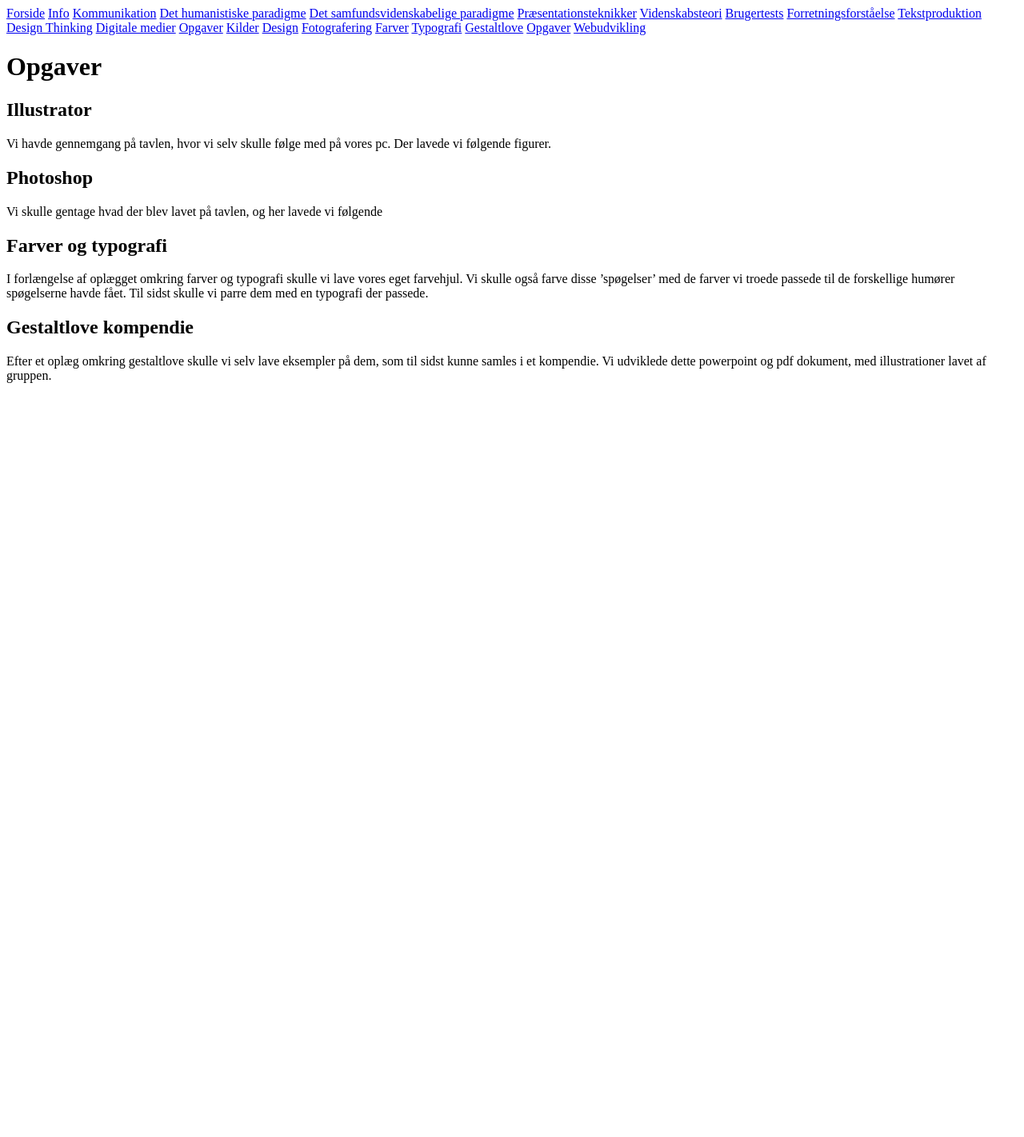
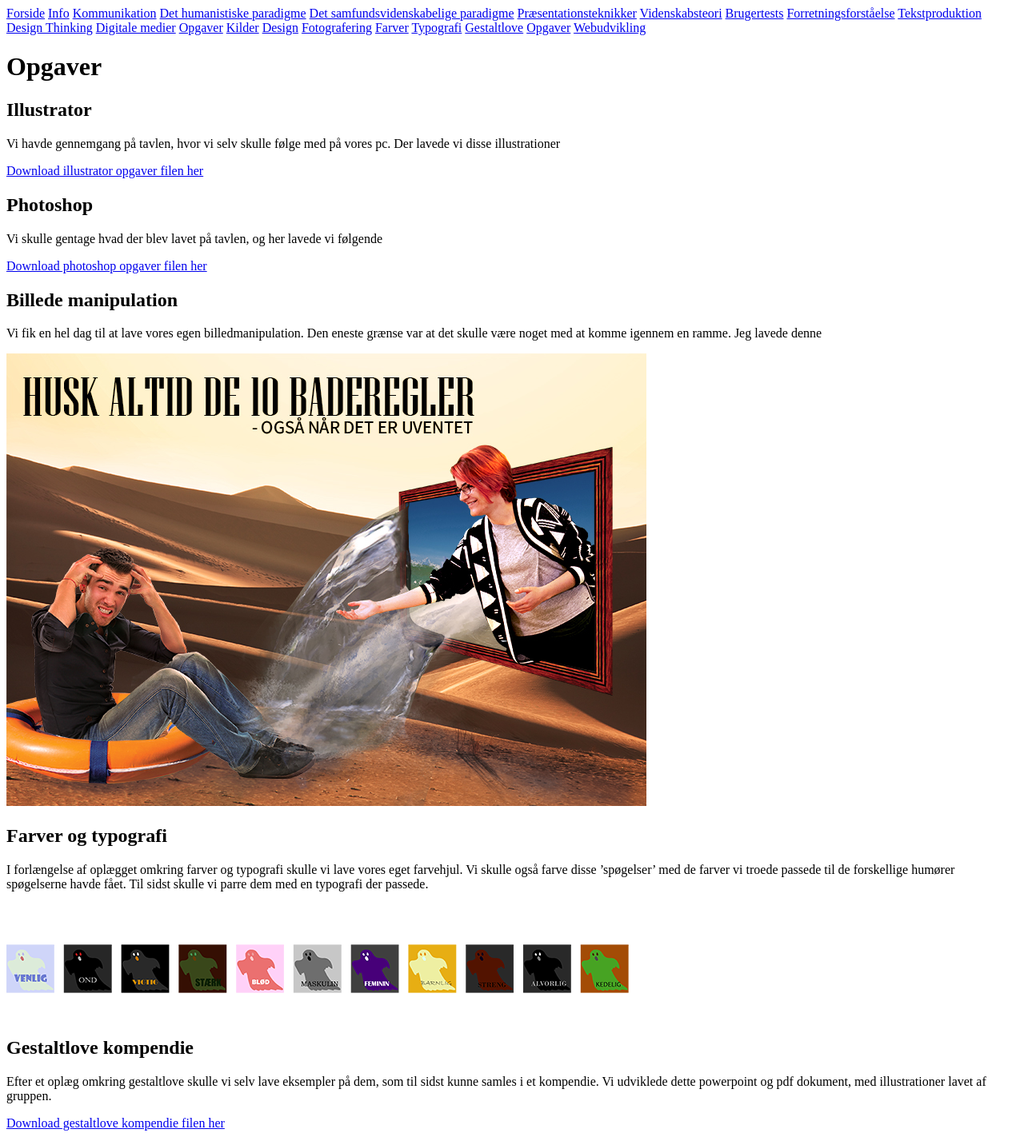
Before and after one commit to simo8986/Eksamen-vinter, a PHP site: page /designopgaver.php in a window 1280 px wide. Shown: the whole page at 80% size. Before the commit the page ends 479 px from the top, so only its background shows below. Run offline with PHP 8.4, Linux system fonts and the light colour scheme.

Commit message:
Design Opgaver
Færdige design opgaver

```diff
--- a/designopgaver.php
+++ b/designopgaver.php
@@ -11,12 +11,19 @@
         </div>
         <h1>Opgaver</h1>
         <h2>Illustrator</h2>
-            <p>Vi havde gennemgang på tavlen, hvor vi selv skulle følge med på vores pc. Der lavede vi følgende figurer. </p>
+            <p>Vi havde gennemgang på tavlen, hvor vi selv skulle følge med på vores pc. Der lavede vi disse illustrationer </p>
+        <a href="filer/design/illustratoropgaver.pdf" download>Download illustrator opgaver filen her</a>
         <h2>Photoshop</h2>
             <p>Vi skulle gentage hvad der blev lavet på tavlen, og her lavede vi følgende</p>
+            <a href="filer/design/photoshop.pdf" download>Download photoshop opgaver filen her</a>
+        <h2>Billede manipulation</h2>
+            <p>Vi fik en hel dag til at lave vores egen billedmanipulation. Den eneste grænse var at det skulle være noget med at komme igennem en ramme. Jeg lavede denne</p>
+            <img src="billeder/design/ramme.jpg" alt="Billedmanipulation">
         <h2>Farver og typografi</h2>
             <p>I forlængelse af oplægget omkring farver og typografi skulle vi lave vores eget farvehjul. Vi skulle også farve disse ’spøgelser’ med de farver vi troede passede til de forskellige humører spøgelserne havde fået. Til sidst skulle vi parre dem med en typografi der passede.</p>
+            <img src="billeder/design/spoelser.png" alt="farver og typografi eksempel">
         <h2>Gestaltlove kompendie</h2>
             <p>Efter et oplæg omkring gestaltlove skulle vi selv lave eksempler på dem, som til sidst kunne samles i et kompendie. Vi udviklede dette powerpoint og pdf dokument, med illustrationer lavet af gruppen.</p>
+            <a href="filer/design/Gestaltlove.pdf" download>Download gestaltlove kompendie filen her</a>
 	</body>
 </html>
```
Also changed, not shown: billeder/design/ramme.jpg (added), billeder/design/spoelser.png (added), 2 other files.
